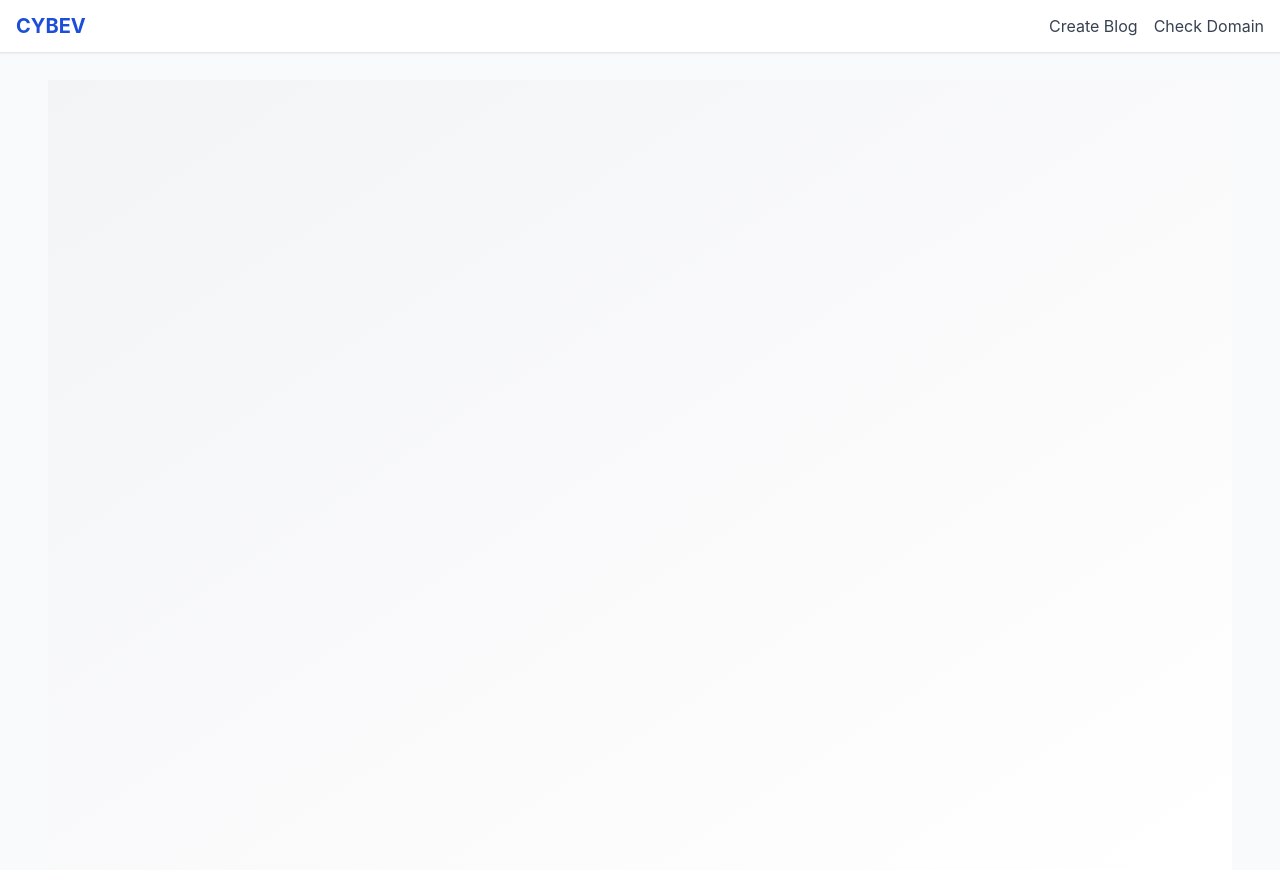
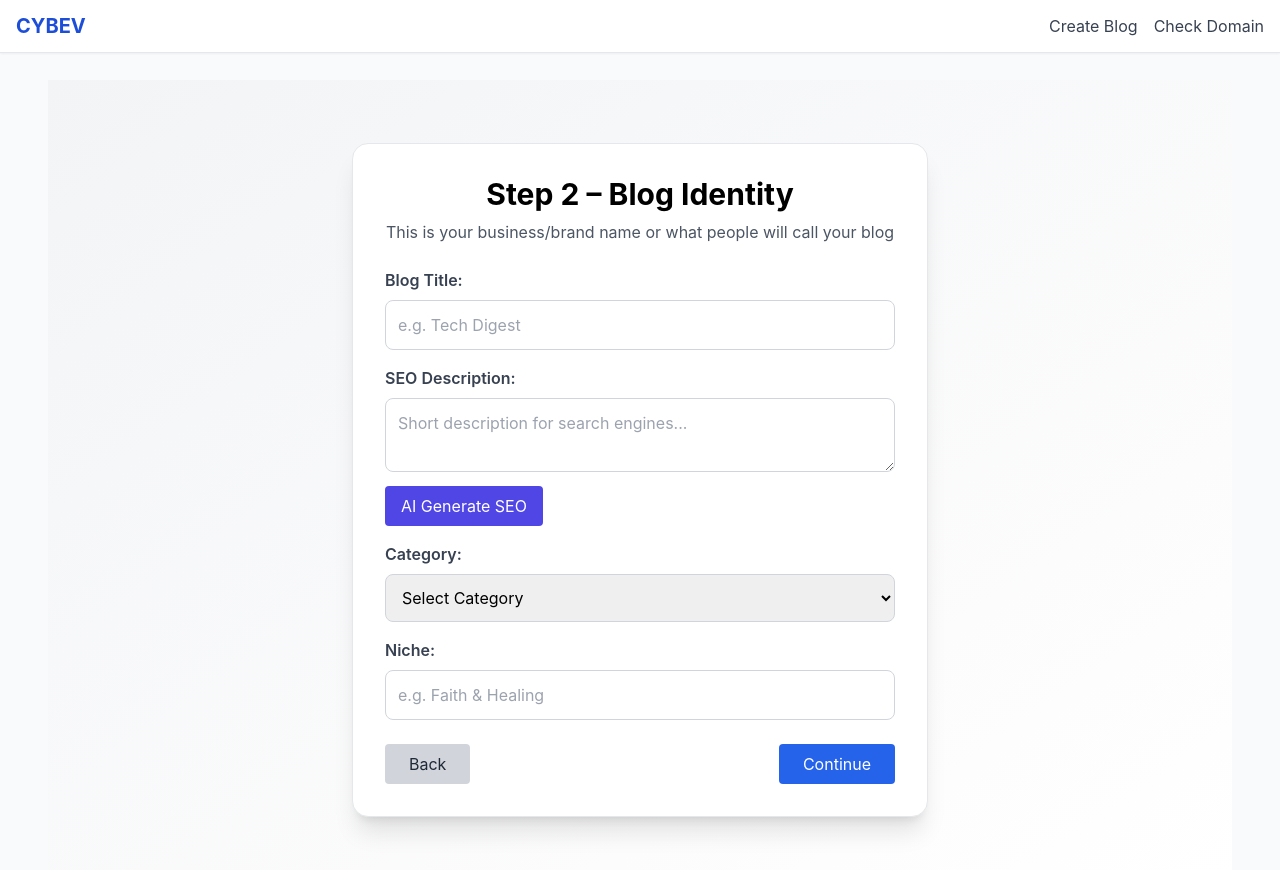
Before and after one commit to cybev1/cybev-frontend, a Next.js app: page /blog/Setup in a window 1280 px wide. Both pictures are taken after a click on the button "Continue". Shown: the top 870 px of the page. Built offline with nearby package versions, Linux system fonts and the light colour scheme.

Commit message:
Add files via upload

```diff
--- a/pages/blog/Setup.jsx
+++ b/pages/blog/Setup.jsx
@@ -8,10 +8,15 @@ export default function Setup() {
     subdomain: '',
     existingDomain: '',
     newDomain: '',
-    domainAvailable: null
+    domainAvailable: null,
+    title: '',
+    description: '',
+    category: '',
+    niche: ''
   });
   const [availabilityMsg, setAvailabilityMsg] = useState('');
   const [typingTimeout, setTypingTimeout] = useState(null);
+  const [aiGenerating, setAiGenerating] = useState(false);
 
   const checkDomainAvailability = (domain) => {
     if (domain.length > 3) {
@@ -41,26 +46,26 @@ export default function Setup() {
   };
 
   const nextStep = () => setStep(step + 1);
+  const goBack = () => setStep(step - 1);
+
+  const handleAIGenerate = () => {
+    setAiGenerating(true);
+    setTimeout(() => {
+      setForm(prev => ({ ...prev, description: 'Welcome to a blog that inspires and informs. Discover amazing content crafted for your success.' }));
+      setAiGenerating(false);
+    }, 2000); // simulate delay
+  };
 
   return (
     <div className="min-h-screen bg-gradient-to-br from-gray-100 to-white text-black p-6 flex justify-center items-center">
+      <div className="max-w-xl w-full bg-white shadow-xl rounded-2xl p-8 border border-gray-200">
         {step === 1 && (
-        <motion.div
-          initial={{ opacity: 0, y: 30 }}
-          animate={{ opacity: 1, y: 0 }}
-          className="max-w-xl w-full bg-white shadow-xl rounded-2xl p-8 border border-gray-200"
-        >
+          <motion.div initial={{ opacity: 0, y: 30 }} animate={{ opacity: 1, y: 0 }}>
             <h2 className="text-3xl font-bold mb-2 text-center">Step 1 – Domain Setup</h2>
             <p className="mb-6 text-gray-600 text-center">This is how people will find you online</p>
-
             <div className="mb-4">
               <label className="block mb-2 font-semibold text-gray-700">Choose Domain Type:</label>
-            <select
-              name="domainType"
-              value={form.domainType}
-              onChange={handleDomainTypeChange}
-              className="p-3 border border-gray-300 rounded-lg w-full"
-            >
+              <select name="domainType" value={form.domainType} onChange={handleDomainTypeChange} className="p-3 border border-gray-300 rounded-lg w-full">
                 <option value="subdomain">Use a free subdomain (.cybev.io)</option>
                 <option value="existingDomain">Use an existing domain</option>
                 <option value="newDomain">Register a new domain</option>
@@ -70,14 +75,7 @@ export default function Setup() {
             {form.domainType === 'subdomain' && (
               <div className="mb-4">
                 <label className="block mb-2 font-semibold text-gray-700">Subdomain:</label>
-              <input
-                type="text"
-                name="subdomain"
-                placeholder="e.g. yourname"
-                value={form.subdomain}
-                onChange={handleInputChange}
-                className="p-3 border border-gray-300 rounded-lg w-full"
-              />
+                <input type="text" name="subdomain" placeholder="e.g. yourname" value={form.subdomain} onChange={handleInputChange} className="p-3 border border-gray-300 rounded-lg w-full" />
                 {availabilityMsg && <p className="mt-2 text-green-600 font-medium">{availabilityMsg}</p>}
               </div>
             )}
@@ -85,14 +83,7 @@ export default function Setup() {
             {form.domainType === 'existingDomain' && (
               <div className="mb-4">
                 <label className="block mb-2 font-semibold text-gray-700">Your Domain:</label>
-              <input
-                type="text"
-                name="existingDomain"
-                placeholder="e.g. example.com"
-                value={form.existingDomain}
-                onChange={handleInputChange}
-                className="p-3 border border-gray-300 rounded-lg w-full"
-              />
+                <input type="text" name="existingDomain" placeholder="e.g. example.com" value={form.existingDomain} onChange={handleInputChange} className="p-3 border border-gray-300 rounded-lg w-full" />
                 {availabilityMsg && <p className="mt-2 text-green-600 font-medium">{availabilityMsg}</p>}
               </div>
             )}
@@ -100,28 +91,59 @@ export default function Setup() {
             {form.domainType === 'newDomain' && (
               <div className="mb-4">
                 <label className="block mb-2 font-semibold text-gray-700">New Domain Name:</label>
-              <input
-                type="text"
-                name="newDomain"
-                placeholder="e.g. newsite.com"
-                value={form.newDomain}
-                onChange={handleInputChange}
-                className="p-3 border border-gray-300 rounded-lg w-full"
-              />
+                <input type="text" name="newDomain" placeholder="e.g. newsite.com" value={form.newDomain} onChange={handleInputChange} className="p-3 border border-gray-300 rounded-lg w-full" />
                 {availabilityMsg && <p className="mt-2 text-green-600 font-medium">{availabilityMsg}</p>}
               </div>
             )}
 
-          <div className="flex justify-center mt-6">
-            <button
-              onClick={nextStep}
-              className="px-8 py-3 bg-blue-600 text-white font-semibold rounded-xl shadow hover:bg-blue-700 transition"
-            >
-              Continue
+            <div className="flex justify-between mt-6">
+              <div></div>
+              <button onClick={nextStep} className="px-8 py-3 bg-blue-600 text-white font-semibold rounded-xl shadow hover:bg-blue-700 transition">Continue</button>
+            </div>
+          </motion.div>
+        )}
+
+        {step === 2 && (
+          <motion.div initial={{ opacity: 0, y: 30 }} animate={{ opacity: 1, y: 0 }}>
+            <h2 className="text-3xl font-bold mb-2 text-center">Step 2 – Blog Identity</h2>
+            <p className="mb-6 text-gray-600 text-center">This is your business/brand name or what people will call your blog</p>
+
+            <div className="mb-4">
+              <label className="block mb-2 font-semibold text-gray-700">Blog Title:</label>
+              <input type="text" name="title" placeholder="e.g. Tech Digest" value={form.title} onChange={handleInputChange} className="p-3 border border-gray-300 rounded-lg w-full" />
+            </div>
+
+            <div className="mb-4">
+              <label className="block mb-2 font-semibold text-gray-700">SEO Description:</label>
+              <textarea name="description" placeholder="Short description for search engines..." value={form.description} onChange={handleInputChange} className="p-3 border border-gray-300 rounded-lg w-full" />
+              <button onClick={handleAIGenerate} className="mt-2 px-4 py-2 bg-indigo-600 text-white rounded hover:bg-indigo-700">
+                {aiGenerating ? 'Generating...' : 'AI Generate SEO'}
               </button>
+            </div>
+
+            <div className="mb-4">
+              <label className="block mb-2 font-semibold text-gray-700">Category:</label>
+              <select name="category" value={form.category} onChange={handleInputChange} className="p-3 border border-gray-300 rounded-lg w-full">
+                <option value="">Select Category</option>
+                <option value="Christianity">Christianity</option>
+                <option value="Tech">Tech</option>
+                <option value="Health">Health</option>
+                <option value="Lifestyle">Lifestyle</option>
+              </select>
+            </div>
+
+            <div className="mb-4">
+              <label className="block mb-2 font-semibold text-gray-700">Niche:</label>
+              <input type="text" name="niche" placeholder="e.g. Faith & Healing" value={form.niche} onChange={handleInputChange} className="p-3 border border-gray-300 rounded-lg w-full" />
+            </div>
+
+            <div className="flex justify-between mt-6">
+              <button onClick={goBack} className="px-6 py-2 bg-gray-300 text-gray-800 rounded hover:bg-gray-400">Back</button>
+              <button onClick={nextStep} className="px-6 py-2 bg-blue-600 text-white rounded hover:bg-blue-700">Continue</button>
             </div>
           </motion.div>
         )}
       </div>
+    </div>
   );
 }
```
Lines whose indentation alone changed are shown as unchanged.
